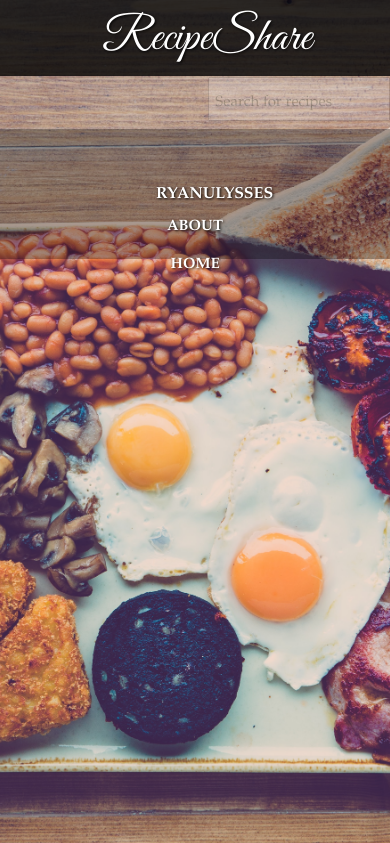
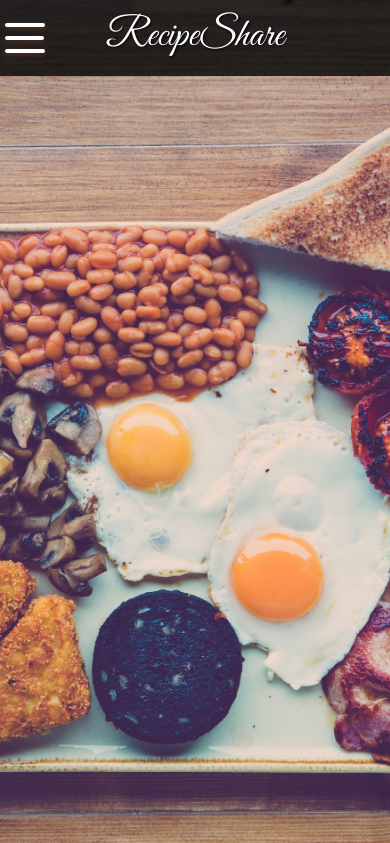
Before and after one commit to rumeleazar/FlaskSampleProject, a Flask app: page / in a window 390 px wide. Shown: the top 843 px of the page. Run offline with Flask 2, Linux system fonts and the light colour scheme; a user stored in the database is signed in; data comes from the database, SQL or seed files in the repository.

Commit message:
Added hamburger menu and made the website responsive

```diff
--- a/static/scripts.js
+++ b/static/scripts.js
@@ -43,15 +43,11 @@ window.onclick = function(event) {
 
 
 
+//SEARCH BAR CLICK FUNCTION
+$(".searchbar input[type=text]").on('click', function() {
+	$(".searchbar input[type=text] ").css("opacity", "1");
+})
 
-console.log(window.location.pathname);
-
-
-
-if (window.location.pathname == '/' || window.location.pathname =='/ryanulysses' ) {
-
-
-}
 
 
 
@@ -75,6 +71,11 @@ window.addEventListener('scroll', function(){
 		$('.loginnav').css('position', 'fixed')
 		$('.loginnav').css('border-bottom', 'none');
 
+		$(".searchbar input[type=text]").on('mouseout', function() {
+			$(".searchbar input[type=text] ").css("opacity", "0.2");
+		})
+
+
 
 	} else {
 
@@ -90,7 +91,7 @@ window.addEventListener('scroll', function(){
 
 
 
-	}	else {
+	} else {
 
 		if (window.scrollY == 0) {
 
@@ -103,7 +104,7 @@ window.addEventListener('scroll', function(){
 		$('.loginnav').css('border-bottom', 'none');
 
 
-	} else {
+		} else {
 
 		navBar.classList.add("loginnav-fixed");
 		$('.userprofilename').css('color','#ead1ae');
@@ -113,17 +114,22 @@ window.addEventListener('scroll', function(){
 		$('.loginnav').css('border-bottom', '1px solid #ead1ae');
 
 
+		}
 	}
-	}
+
+
+})
 
 
 
 
 
-
-
+//HAMBURGER MENU ANIMATION
+$('.hamburgerContainer').on('click', function() {
+	$('nav ul').toggleClass('hamburgerToggler');
 
 })
+
 
 
 
--- a/static/style.css
+++ b/static/style.css
@@ -359,6 +359,8 @@ header {
 }
 
 
+
+
 header .container {
 	overflow: visible;
 }
@@ -379,6 +381,59 @@ header .container {
 
 }
 
+.hamburgerContainer {
+	position: absolute;
+	left: 5px;
+	top: 0;
+	justify-content: center;
+	width: 10vw;
+	height: 9vh;
+	cursor: pointer;
+	padding: 0;
+	margin: auto;
+	z-index: 200;
+	display: none;
+
+
+
+}
+
+.hamburgerMenu
+{
+	width: 40px;
+	height: 4px;
+	background-color: #fff;
+	border-radius: 5px;
+	box-shadow: 0 2px 5px rgba(255, 101,47,0.2);
+	margin:auto;
+
+}
+
+.hamburgerMenu::before,
+.hamburgerMenu::after  {
+	content: '';
+	position: absolute;
+	background-color: #fff;
+	width: 40px;
+	height: 4px;
+	border-radius: 5px;
+	box-shadow: 0 2px 5px rgba(255, 101,47,0.2);
+
+}
+
+.hamburgerMenu::before {
+	transform: translateY(-13px);
+}
+
+.hamburgerMenu::after {
+	transform: translateY(13px);
+}
+
+
+.hamburgerToggler {
+	display: block;
+}
+
 
 
 nav ul {
@@ -390,6 +445,8 @@ nav ul {
 	width: 50%;
 	text-align: center;
 	height: 9vh;
+
+
 
 }
 
@@ -406,6 +463,8 @@ nav a h2 {
   	position: relative;
   	z-index: 2;
 
+
+
 }
 
 .searchbar input[type=text] {
@@ -437,10 +496,11 @@ nav ul li{
 	list-style-type: none;
 	display: inline-block;
 	text-align: center;
-	margin: auto 10px;
+	margin: auto 0;
 	color: #FFFF;
 	width: 20%;
 	transform: translateY(90%);
+
 
 
 }
@@ -449,8 +509,10 @@ nav ul li{
 	font-weight: bold;
 	color: #FFFF;
 	text-shadow: 1px 1px 3px black;
-	font-size: 20px;
+	font-size: 18px;
 	text-decoration: none;
+	width: 23%;
+
 
 }
 
@@ -459,8 +521,10 @@ nav ul a{
 	font-weight: bold;
 	color: #FFFF;
 	text-shadow: 1px 1px 3px black;
-	font-size: 20px;
+	font-size: 18px;
 	text-decoration: none;
+	margin: 0;
+	padding: 0;
 }
 
 nav ul li ul {
@@ -1305,6 +1369,8 @@ nav ul li ul li {
 
 @media screen and (max-width: 1380px) {
 
+
+/*MEDIA QUERIES FOR HEADER NAV BAR*/
 nav ul a{
 	font-size: 16px;
 
@@ -1312,12 +1378,22 @@ nav ul a{
 
 .userprofilename {
 	font-size: 16px;
-	padding-top: 30px;
-}
-
-nav h2 {
+	width: 40%;
+}
+
+nav a h2 {
 	font-size:40px;
 }
+
+.searchbar input[type=text] {
+
+	width: 20%;
+	margin: 2% auto;
+
+}
+
+
+/*MEDIA QUERIES FOR BODY (INDEX.HTML)*/
 
 
 #introduction {
@@ -1327,6 +1403,11 @@ nav h2 {
 .introimage {
 	width: 60%;
 }
+
+
+
+
+/*MEDIA QUERIES FOR ARTICLE PAGE (ARTICLE.HTML)*/
 
 #pictureshowcase {
 	margin: auto;
@@ -1360,12 +1441,7 @@ nav h2 {
 	margin-bottom: 0;
 }
 
-.searchbar input[type=text] {
-
-	height: 30px;
-	width: 40%;
-	margin: 2% auto;
-}
+
 
 .ingredientsshowcase li{
 	text-align: center;
@@ -1378,11 +1454,14 @@ nav h2 {
 }
 
 
-}
-
-
-
-@media screen and (max-width: 750px) {
+
+
+
+}
+
+
+
+@media screen and (max-width: 790px) {
 
 /*HEADER QUERIES*/
 
@@ -1391,72 +1470,75 @@ footer p {
 }
 
 
-nav h2{
-	padding: 12px;
-}
+.hamburgerContainer {
+	display: flex;
+
+
+}
+
 
 
 nav ul{
 	background: rgba(0,0,0,0.3);
+	flex-direction: column;
+	margin: 0 auto;
+	height: 100vh;
+	padding: 0;
+	width: 100%;
+	display: none;
+	transition: 1.5s all ease-in-out;
+
+
+
+}
+
+
+nav ul li {
+	padding: 0;
+	margin: 0 auto;
+	width: 100%;
+	text-align: center;
+	position: relative;
+	height: 15%;
+	margin-right: 0;
+
+
+}
+
+header .container {
+	width: 100%;
+}
+
+
+
+nav h2 {
+	position:absolute;
+	left: 30%;
 	display: flex;
-	flex-direction: column-reverse;
-	margin: auto;
-	height: 130px;
-	padding: 0;
-	width: 100%;
-
-
-}
-
-nav ul li {
-	margin-right: 0;
-	padding: 0;
+	float: none;
+	width: 40%;
+	text-align: center;
+	justify-content: center;
+	font-size:40px;
+	margin: auto;
+}
+
+nav ul a {
+	font-size: 30px;
 	margin: 0 auto;
-	height: 38px;
-
-}
-
-header .container {
-	width: 100%;
-}
-
-nav li {
-	width: 100%;
-	text-align: center;
-	position: relative;
-	height: 4%;
-	margin-right: 0;
-
-
-
-
-}
-
-nav h2 {
-	float: none;
-	width: 100%;
-	text-align: center;
-	font-size:40px;
-	margin: auto;
-
-
-}
-
-nav ul a {
-	font-size: 15px;
-	margin: 0 auto;
+	padding: 0;
 
 
 }
 nav ul li ul {
-	height: 80px;
-	line-height: 40px;
+	height: 160px;
+
 
 }
 
 nav ul li ul li {
 	width: 100%;
-	height: 50%;
+	height: 40%;
 	padding-top: 0;
 
 
@@ -1464,14 +1546,17 @@ nav ul li ul li {
 
 .loginnav {
 
-
 	background: rgba(0,0,0,0.8);
 
 }
 .userprofilename {
-	font-size: 16px;
-	padding-top: 6px;
-
+	font-size: 30px;
+	padding-top: 0;
+	width: 100%;
+}
+
+.searchbar input[type=text] {
+	display: none;
 }
 
 
@@ -1512,6 +1597,7 @@ nav ul li ul li {
 	width: 43%;
 	margin: 2% auto;
 }
+
 
 
 
--- a/templates/index.html
+++ b/templates/index.html
@@ -10,6 +10,8 @@
 		{% endfor %}
 	{% endif %}
 {% endwith %}
+
+
 
 
 <section id = 'showcase'>
--- a/templates/layout.html
+++ b/templates/layout.html
@@ -18,6 +18,14 @@
 					<header class = 'loginnav'>
 
 							<nav>
+									<div class ='hamburgerContainer'>
+										<div class = 'hamburgerMenu'>
+
+										</div>
+									</div>
+
+
+
 								{% if not session['username'] %}
 										<a href = {{ url_for("home")}}><h2>RecipeShare</h2></a>
 						        {% else %}
@@ -40,7 +48,9 @@
 
 											<li><a href = {{ url_for("home", username = session['username'])}}>Home</a></li>
 											<li><a href = {{ url_for("about")}}>About</a></li>
-											<li class = 'userprofilename'>  {{session['username']}}							<ul>
+											<li class = 'userprofilename'>{{session['username']}} &#9660
+
+													<ul>
 													<li><a href = {{ url_for("profile", username = session['username'])}}>Profile</a></li>
 													<li><a href = {{ url_for("logout")}}>Logout</a></li>
 
```
